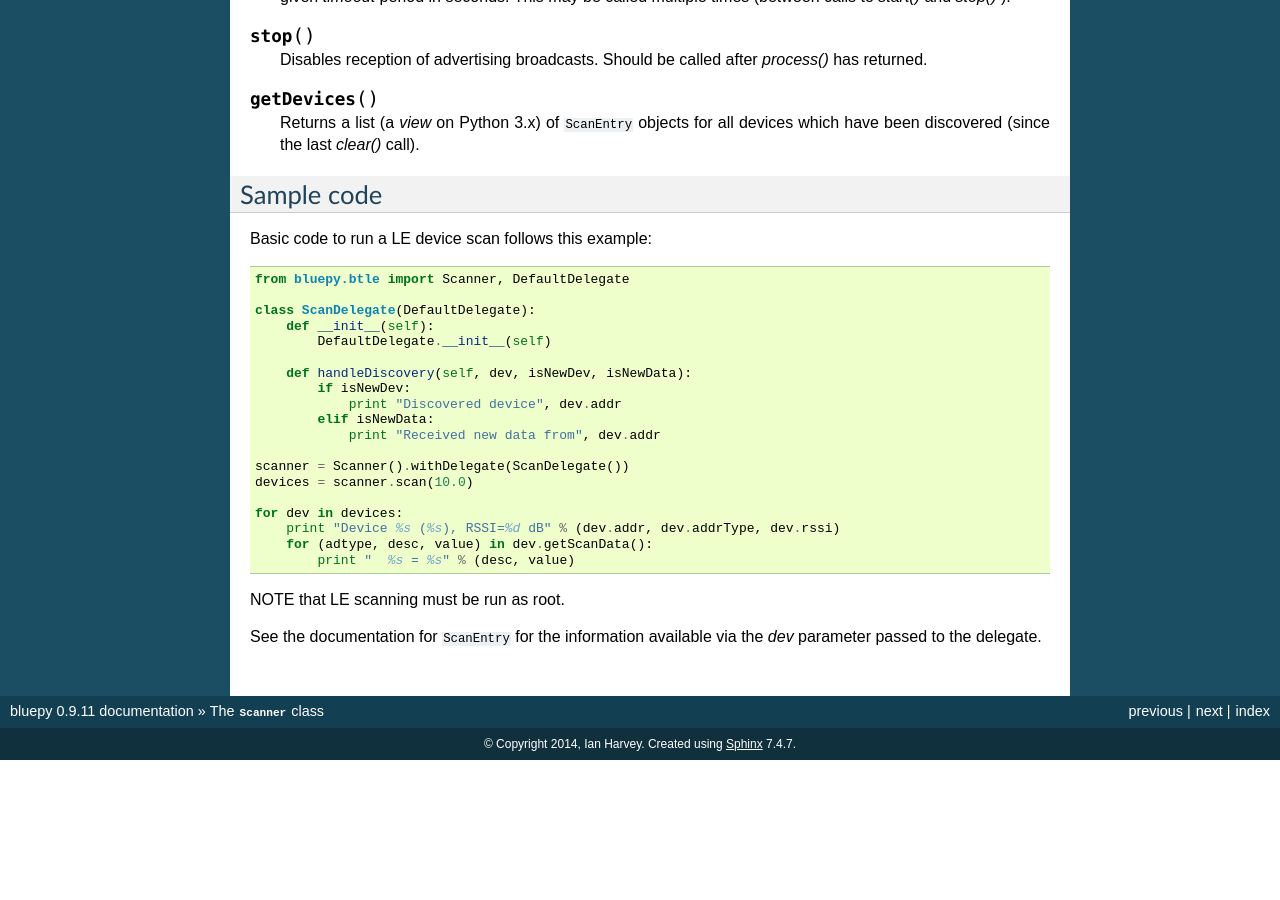
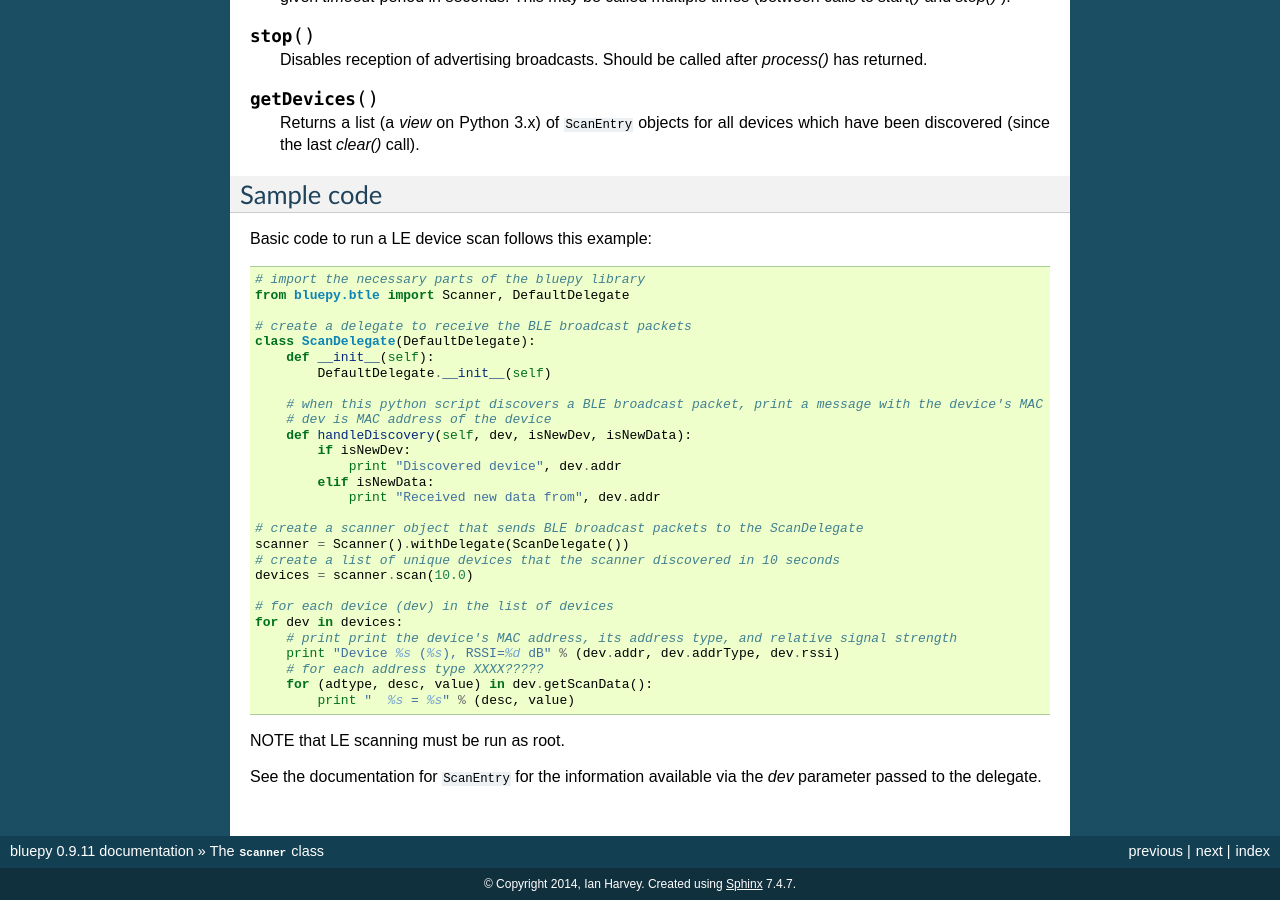
Before and after one commit to IanHarvey/bluepy, a Sphinx documentation site: the page built from docs/scanner.rst, in a window 1280 px wide and 900 px high, scrolled down 810 px. Built offline with Sphinx 7.4.7, drawn with Linux system fonts in a browser that asks for light colours; pages that are not in the unit, such as notebooks, are missing from menus; before the commit the page ends 1570 px from its top, so only the background shows below that.

Commit message:
I commented the code so it's easier to understand
I hope this helps!
I still need to comment dev.getScanData()

```diff
--- a/docs/scanner.rst
+++ b/docs/scanner.rst
@@ -71,23 +71,32 @@ Sample code
 
 Basic code to run a LE device scan follows this example::
 
+    # import the necessary parts of the bluepy library
     from bluepy.btle import Scanner, DefaultDelegate
 
+    # create a delegate to receive the BLE broadcast packets
     class ScanDelegate(DefaultDelegate):
         def __init__(self):
             DefaultDelegate.__init__(self)
 
+        # when this python script discovers a BLE broadcast packet, print a message with the device's MAC address
+        # dev is MAC address of the device
         def handleDiscovery(self, dev, isNewDev, isNewData):
             if isNewDev:
                 print "Discovered device", dev.addr
             elif isNewData:
                 print "Received new data from", dev.addr
 
+    # create a scanner object that sends BLE broadcast packets to the ScanDelegate
     scanner = Scanner().withDelegate(ScanDelegate())
+    # create a list of unique devices that the scanner discovered in 10 seconds
     devices = scanner.scan(10.0)
 
+    # for each device (dev) in the list of devices
     for dev in devices:
+        # print print the device's MAC address, its address type, and relative signal strength
         print "Device %s (%s), RSSI=%d dB" % (dev.addr, dev.addrType, dev.rssi)
+        # for each address type XXXX?????
         for (adtype, desc, value) in dev.getScanData():
             print "  %s = %s" % (desc, value)
 
```
